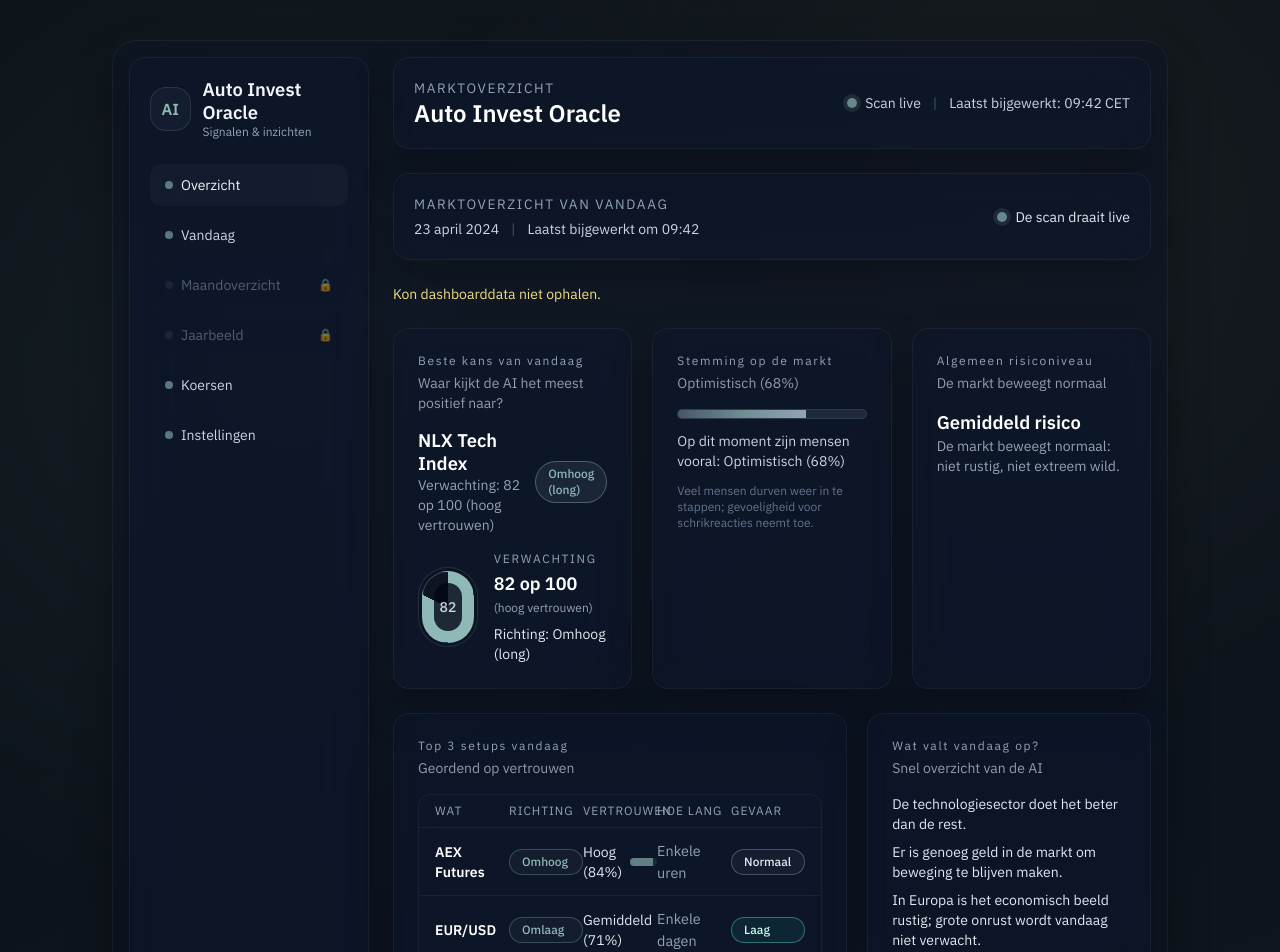
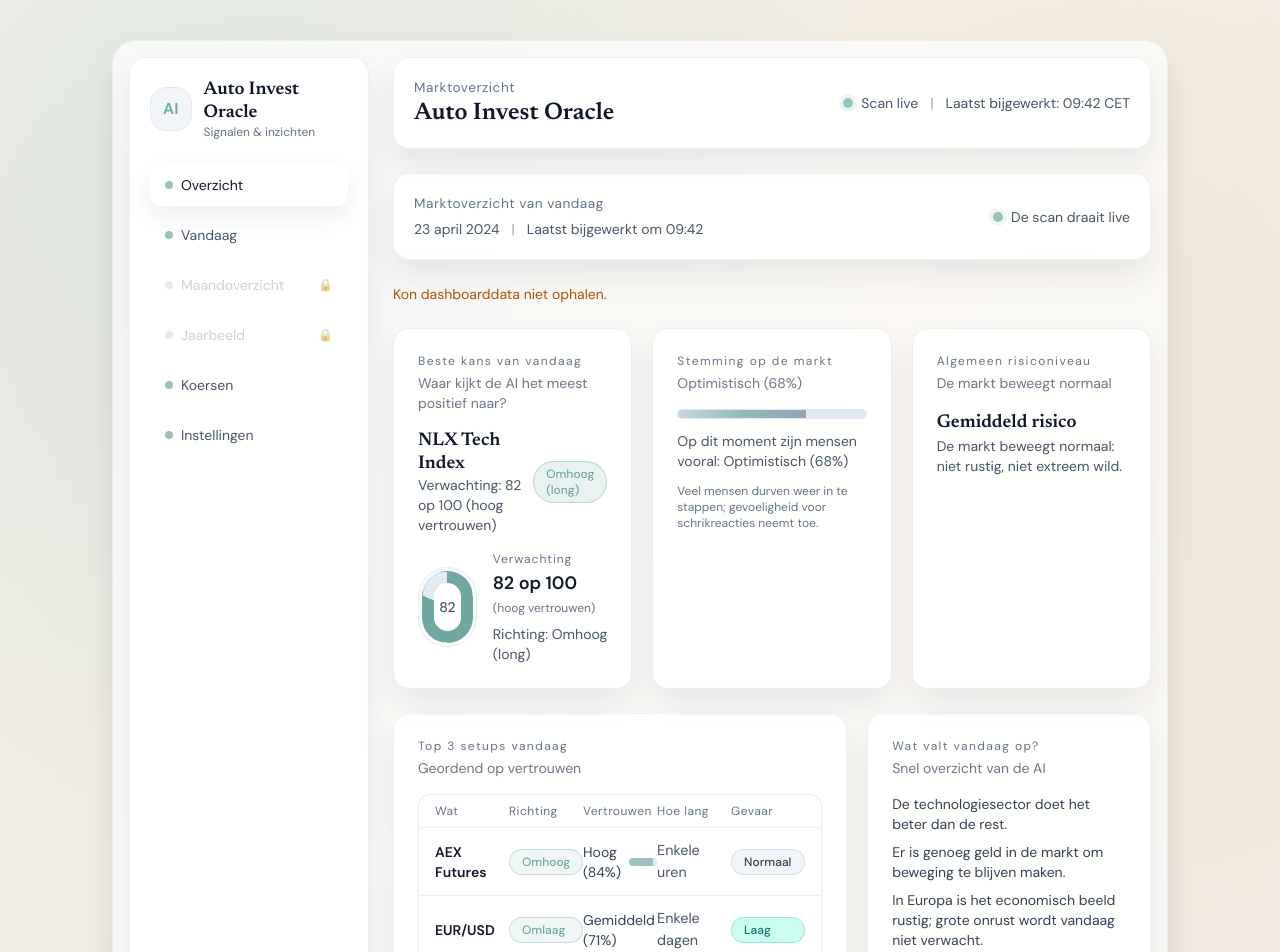
Before and after one commit to marvinvanzanten77-dot/autoinvestoracle, a React (Vite) app: page / in a window 1280 px wide. Shown: the top 952 px of the page. Built offline with nearby package versions, Linux system fonts and the light colour scheme; no server answers.

Commit message:
Shift UI to light playful theme

```diff
--- a/src/components/Sidebar.tsx
+++ b/src/components/Sidebar.tsx
@@ -24,12 +24,12 @@
   return (
     <aside className="glass rounded-2xl p-4 md:p-5 flex flex-col gap-6">
       <div className="flex items-center gap-3">
-        <div className="h-11 w-11 rounded-2xl bg-slate-800/45 border border-white/10 flex items-center justify-center text-primary font-semibold">
+        <div className="h-11 w-11 rounded-2xl bg-slate-100 border border-slate-200 flex items-center justify-center text-primary font-semibold">
           AI
         </div>
         <div>
-          <p className="text-subtitle leading-tight">Auto Invest Oracle</p>
-          <p className="text-xs text-slate-400">Signalen & inzichten</p>
+          <p className="text-subtitle leading-tight text-slate-900 font-serif">Auto Invest Oracle</p>
+          <p className="text-xs text-slate-500">Signalen & inzichten</p>
         </div>
       </div>
 
@@ -41,18 +41,18 @@
             className={({ isActive }) =>
               `relative flex items-center gap-2 rounded-xl px-3.5 py-2.5 text-sm border transition ${
                 item.locked
-                  ? 'opacity-50 pointer-events-none border-transparent bg-slate-900/20 text-slate-400'
+                  ? 'opacity-50 pointer-events-none border-transparent bg-transparent text-slate-400'
                   : isActive
-                    ? 'border-transparent bg-slate-800/40 text-slate-100'
-                    : 'border-transparent bg-transparent text-slate-300 hover:bg-slate-800/40'
+                    ? 'border-transparent bg-white/70 text-slate-900 shadow-[0_10px_24px_rgba(15,23,42,0.08)]'
+                    : 'border-transparent bg-transparent text-slate-600 hover:bg-white/60'
               }`
             }
             end={item.to === '/'}
           >
-            <span className={`h-2 w-2 rounded-full ${item.locked ? 'bg-slate-700/70' : 'bg-primary/60'}`} />
+            <span className={`h-2 w-2 rounded-full ${item.locked ? 'bg-slate-300' : 'bg-primary/70'}`} />
             <span className="flex-1">{item.label}</span>
             {item.locked && (
-              <span className="text-xs text-slate-500">
+              <span className="text-xs text-slate-400">
                 🔒
               </span>
             )}
@@ -60,9 +60,9 @@
         ))}
       </nav>
 
-      <div className="glass rounded-xl p-3 border border-white/10 mt-auto">
-        <p className="text-sm font-semibold text-white">{userName}</p>
-        <p className="text-xs text-slate-400">{badge}</p>
+      <div className="glass rounded-xl p-3 border border-slate-200/70 mt-auto">
+        <p className="text-sm font-semibold text-slate-900">{userName}</p>
+        <p className="text-xs text-slate-500">{badge}</p>
       </div>
     </aside>
   );
--- a/src/components/ui/Card.tsx
+++ b/src/components/ui/Card.tsx
@@ -14,11 +14,11 @@
       {(title || subtitle || icon) && (
         <div className="mb-4 flex items-start justify-between gap-3">
           <div className="space-y-1">
-            {title && <p className="text-xs tracking-[0.14em] text-slate-400">{title}</p>}
-            {subtitle && <p className="text-sm text-slate-300/70">{subtitle}</p>}
+            {title && <p className="text-xs tracking-[0.12em] text-slate-500">{title}</p>}
+            {subtitle && <p className="text-sm text-slate-600/80">{subtitle}</p>}
           </div>
           {icon && (
-            <div className="h-10 w-10 rounded-xl bg-slate-800/40 border border-white/10 flex items-center justify-center text-primary">
+            <div className="h-10 w-10 rounded-xl bg-slate-100 border border-slate-200 flex items-center justify-center text-primary">
               {icon}
             </div>
           )}
--- a/src/index.css
+++ b/src/index.css
@@ -1,24 +1,24 @@
-@import url('https://fonts.googleapis.com/css2?family=IBM+Plex+Sans:wght@400;500;600&family=DM+Sans:wght@400;500;600&display=swap');
+@import url('https://fonts.googleapis.com/css2?family=DM+Sans:wght@400;500;600&family=Newsreader:wght@400;500;600&display=swap');
 
 @tailwind base;
 @tailwind components;
 @tailwind utilities;
 
 :root {
-  color-scheme: dark;
+  color-scheme: light;
 }
 
 body {
-  @apply bg-[#0B1117] text-slate-100 font-display antialiased;
+  @apply bg-[#F6F3ED] text-slate-900 font-display antialiased;
   background-image:
-    radial-gradient(circle at 22% 22%, rgba(143, 185, 182, 0.08), transparent 36%),
-    radial-gradient(circle at 78% 12%, rgba(191, 169, 139, 0.07), transparent 32%),
-    linear-gradient(160deg, #0B1117, #0E151D 68%);
+    radial-gradient(circle at 18% 14%, rgba(111, 168, 161, 0.18), transparent 38%),
+    radial-gradient(circle at 82% 18%, rgba(227, 200, 162, 0.22), transparent 42%),
+    linear-gradient(160deg, #F6F3ED, #EFE9DF 68%);
   min-height: 100vh;
 }
 
 .glass {
-  @apply bg-slate-900/45 border border-white/5 backdrop-blur-xl shadow-[0_18px_40px_rgba(0,0,0,0.25)];
+  @apply bg-white/70 border border-slate-200/70 backdrop-blur-sm shadow-[0_16px_30px_rgba(15,23,42,0.08)];
 }
 
 .pill {
@@ -26,5 +26,5 @@
 }
 
 .text-muted {
-  @apply text-slate-400;
+  @apply text-slate-600;
 }
--- a/src/layouts/AppLayout.tsx
+++ b/src/layouts/AppLayout.tsx
@@ -16,17 +16,17 @@
             <main className="flex flex-col gap-4 md:gap-6">
               <header className="glass rounded-2xl p-4 md:p-5 flex flex-col gap-3 md:flex-row md:items-center md:justify-between">
                 <div>
-                  <p className="text-label uppercase tracking-[0.12em] text-slate-400">Marktoverzicht</p>
-                  <p className="text-title text-white">Auto Invest Oracle</p>
+                  <p className="text-label tracking-[0.04em] text-slate-500">Marktoverzicht</p>
+                  <p className="text-title text-slate-900 font-serif">Auto Invest Oracle</p>
                 </div>
-                <div className="flex items-center gap-3 text-sm text-slate-300">
+                <div className="flex items-center gap-3 text-sm text-slate-600">
                   <span className="flex items-center gap-2">
                     <span className="relative h-2.5 w-2.5">
-                      <span className="absolute inset-0 rounded-full bg-primary/70 shadow-[0_0_0_4px_rgba(143,185,182,0.12)]"></span>
+                      <span className="absolute inset-0 rounded-full bg-primary/70 shadow-[0_0_0_4px_rgba(111,168,161,0.12)]"></span>
                     </span>
                     Scan live
                   </span>
-                  <span className="text-slate-600">|</span>
+                  <span className="text-slate-400">|</span>
                   <span>Laatst bijgewerkt: 09:42 CET</span>
                 </div>
               </header>
--- a/src/pages/Dashboard.tsx
+++ b/src/pages/Dashboard.tsx
@@ -7,16 +7,16 @@
   return (
     <div className="glass rounded-2xl p-4 md:p-5 flex flex-col gap-3 md:flex-row md:items-center md:justify-between">
       <div>
-        <p className="text-label uppercase tracking-[0.12em] text-slate-400">Marktoverzicht van vandaag</p>
-        <div className="mt-1 flex items-center gap-3 text-sm text-slate-300">
+        <p className="text-label tracking-[0.04em] text-slate-500">Marktoverzicht van vandaag</p>
+        <div className="mt-1 flex items-center gap-3 text-sm text-slate-600">
           <span>{date}</span>
-          <span className="text-slate-600">|</span>
+          <span className="text-slate-400">|</span>
           <span>Laatst bijgewerkt om 09:42</span>
         </div>
       </div>
-      <div className="flex items-center gap-2 text-sm text-slate-200">
+      <div className="flex items-center gap-2 text-sm text-slate-600">
         <span className="relative h-2.5 w-2.5">
-          <span className="absolute inset-0 rounded-full bg-primary/70 shadow-[0_0_0_4px_rgba(143,185,182,0.12)]"></span>
+          <span className="absolute inset-0 rounded-full bg-primary/70 shadow-[0_0_0_4px_rgba(111,168,161,0.12)]"></span>
         </span>
         De scan draait live
       </div>
@@ -27,14 +27,14 @@
 function CircleMeter({ value }: { value: number }) {
   return (
     <div className="relative h-20 w-20">
-      <div className="absolute inset-0 rounded-full bg-slate-900/70 border border-slate-700/60 shadow-inner shadow-black/30" />
+      <div className="absolute inset-0 rounded-full bg-white/80 border border-slate-200/80 shadow-inner shadow-black/5" />
       <div
         className="absolute inset-1 rounded-full border border-primary/30"
         style={{
-          background: `conic-gradient(#8FB9B6 ${value}%, rgba(15,23,32,0.65) ${value}%)`
+          background: `conic-gradient(#6FA8A1 ${value}%, rgba(226,232,240,0.9) ${value}%)`
         }}
       />
-      <div className="absolute inset-4 rounded-full bg-slate-950/80 flex items-center justify-center text-slate-300 font-medium">
+      <div className="absolute inset-4 rounded-full bg-white flex items-center justify-center text-slate-600 font-medium">
         <span className="text-sm">{value}</span>
       </div>
     </div>
@@ -46,10 +46,10 @@
     <Card title="Beste kans van vandaag" subtitle="Waar kijkt de AI het meest positief naar?">
       <div className="flex items-center justify-between">
         <div>
-          <p className="text-subtitle text-white leading-tight">{topChance.assetName}</p>
+          <p className="text-subtitle text-slate-900 font-serif leading-tight">{topChance.assetName}</p>
           <p className="text-muted text-sm">Verwachting: {topChance.confidence} op 100 (hoog vertrouwen)</p>
         </div>
-        <span className="pill border border-primary/40 text-primary bg-primary/10">
+        <span className="pill border border-primary/40 text-primary bg-primary/15">
           {topChance.direction === 'up'
             ? 'Omhoog (long)'
             : topChance.direction === 'down'
@@ -60,10 +60,10 @@
       <div className="mt-4 flex items-center gap-4">
         <CircleMeter value={topChance.confidence} />
         <div className="space-y-1">
-          <p className="text-xs uppercase tracking-[0.14em] text-slate-400">Verwachting</p>
-          <p className="text-value text-white">{topChance.confidence} op 100</p>
-          <p className="text-xs text-slate-400">(hoog vertrouwen)</p>
-          <p className="pt-1 text-sm text-slate-200">
+          <p className="text-xs tracking-[0.08em] text-slate-500">Verwachting</p>
+          <p className="text-value text-slate-900">{topChance.confidence} op 100</p>
+          <p className="text-xs text-slate-500">(hoog vertrouwen)</p>
+          <p className="pt-1 text-sm text-slate-600">
             Richting:{' '}
             {topChance.direction === 'up'
               ? 'Omhoog (long)'
@@ -81,13 +81,13 @@
   return (
     <Card title="Stemming op de markt" subtitle="Optimistisch (68%)">
       <div className="space-y-3">
-        <div className="h-2.5 w-full rounded-full bg-slate-800 overflow-hidden border border-slate-700/80">
+        <div className="h-2.5 w-full rounded-full bg-slate-200 overflow-hidden border border-slate-200/80">
           <div
-            className="h-full bg-gradient-to-r from-slate-600 via-primary/70 to-slate-400"
+            className="h-full bg-gradient-to-r from-slate-300 via-primary/70 to-slate-400"
             style={{ width: `${marketSentiment.percentage}%` }}
           />
         </div>
-        <p className="text-sm text-slate-300">
+        <p className="text-sm text-slate-600">
           Op dit moment zijn mensen vooral: {marketSentiment.label} ({marketSentiment.percentage}%)
         </p>
         <p className="text-xs text-slate-500">{marketSentiment.explanation}</p>
@@ -99,7 +99,7 @@
 function RiskLevelCard({ riskLevel }: { riskLevel: DashboardResponse['riskLevel'] }) {
   return (
     <Card title="Algemeen risiconiveau" subtitle="De markt beweegt normaal">
-      <p className="text-subtitle text-white">{riskLevel.label} risico</p>
+      <p className="text-subtitle text-slate-900 font-serif">{riskLevel.label} risico</p>
       <p className="text-muted text-sm">{riskLevel.description}</p>
     </Card>
   );
@@ -108,25 +108,25 @@
 function TopSetupsTable({ setups }: { setups: DashboardResponse['topSetups'] }) {
   return (
     <Card title="Top 3 setups vandaag" subtitle="Geordend op vertrouwen">
-      <div className="overflow-hidden rounded-xl border border-slate-800/70 bg-slate-900/50">
-        <div className="grid grid-cols-5 text-xs uppercase tracking-[0.08em] text-slate-400 border-b border-slate-800/70 px-4 py-2">
+      <div className="overflow-hidden rounded-xl border border-slate-200/80 bg-white/60">
+        <div className="grid grid-cols-5 text-xs tracking-[0.04em] text-slate-500 border-b border-slate-200/70 px-4 py-2">
           <span>Wat</span>
           <span>Richting</span>
           <span>Vertrouwen</span>
           <span>Hoe lang</span>
           <span>Gevaar</span>
         </div>
-        <div className="divide-y divide-slate-800/70">
+        <div className="divide-y divide-slate-200/70">
           {setups.map((row) => {
             const barWidth = `${row.confidence}%`;
             const trustLabel = row.confidence >= 80 ? 'Hoog' : row.confidence >= 65 ? 'Gemiddeld' : 'Laag';
             return (
-              <div key={row.name} className="grid grid-cols-5 items-center px-4 py-3 text-sm text-slate-200 hover:bg-slate-900/40 transition">
-                <span className="font-semibold text-white">{row.name}</span>
-                <span className="pill border border-primary/30 text-primary bg-primary/5">{row.direction}</span>
+              <div key={row.name} className="grid grid-cols-5 items-center px-4 py-3 text-sm text-slate-700 hover:bg-white/60 transition">
+                <span className="font-semibold text-slate-900">{row.name}</span>
+                <span className="pill border border-primary/30 text-primary bg-primary/10">{row.direction}</span>
                 <span className="flex items-center gap-2">
                   {trustLabel} ({row.confidence}%)
-                  <span className="h-2 w-24 rounded-full bg-slate-800 overflow-hidden">
+                  <span className="h-2 w-24 rounded-full bg-slate-200 overflow-hidden">
                     <span className="block h-full bg-primary/60" style={{ width: barWidth }} />
                   </span>
                 </span>
@@ -134,10 +134,10 @@
                 <span
                   className={`pill border ${
                     row.riskLabel === 'Hoog'
-                      ? 'border-amber-300/40 text-amber-100 bg-amber-500/10'
+                      ? 'border-amber-300/60 text-amber-700 bg-amber-100'
                       : row.riskLabel === 'Normaal'
-                      ? 'border-slate-400/40 text-slate-200 bg-slate-500/10'
-                      : 'border-teal-300/40 text-teal-100 bg-teal-500/10'
+                      ? 'border-slate-300/70 text-slate-700 bg-slate-100'
+                      : 'border-teal-300/60 text-teal-700 bg-teal-100'
                   }`}
                 >
                   {row.riskLabel}
@@ -154,7 +154,7 @@
 function SummaryCard({ summary }: { summary: DashboardResponse['dailySummary'] }) {
   return (
     <Card title="Wat valt vandaag op?" subtitle="Snel overzicht van de AI">
-      <div className="space-y-2 text-sm text-slate-200">
+      <div className="space-y-2 text-sm text-slate-700">
         {summary.map((line) => (
           <p key={line}>{line}</p>
         ))}
@@ -166,10 +166,10 @@
 function WarningsCard({ warnings }: { warnings: DashboardResponse['warnings'] }) {
   return (
     <Card title="Let vandaag extra op:" subtitle="Waarschuwingen">
-      <ul className="space-y-3 text-sm text-slate-200">
+      <ul className="space-y-3 text-sm text-slate-700">
         {warnings.map((warn) => (
           <li key={warn} className="flex items-start gap-3">
-            <span className="mt-1 h-2.5 w-2.5 rounded-full bg-amber-300/80 shadow-[0_0_0_1px_rgba(255,255,255,0.06)]" />
+            <span className="mt-1 h-2.5 w-2.5 rounded-full bg-amber-300/80 shadow-[0_0_0_1px_rgba(148,163,184,0.25)]" />
             <span>{warn}</span>
           </li>
         ))}
@@ -181,8 +181,8 @@
 function RiskProfileCard({ profile }: { profile: DashboardResponse['userRiskProfile'] }) {
   return (
     <Card title="Jouw manier van investeren" subtitle="Gebalanceerd profiel">
-      <p className="text-subtitle text-white">{profile.label}</p>
-      <p className="text-sm text-slate-300 mt-1">{profile.description}</p>
+      <p className="text-subtitle text-slate-900 font-serif">{profile.label}</p>
+      <p className="text-sm text-slate-600 mt-1">{profile.description}</p>
       <p className="text-xs text-slate-500 mt-2">Je spreidt automatisch en vermijdt grote gokposities.</p>
     </Card>
   );
@@ -228,10 +228,10 @@
       <DashboardHeader date={payload.currentDate} />
 
       {isLoading ? (
-        <div className="text-sm text-slate-400">Data laden...</div>
+        <div className="text-sm text-slate-500">Data laden...</div>
       ) : (
         <>
-          {error && <div className="text-sm text-amber-200">{error}</div>}
+          {error && <div className="text-sm text-amber-700">{error}</div>}
 
           <div className="grid gap-4 md:gap-5 md:grid-cols-3">
             <TopChanceCard topChance={payload.topChance} />
--- a/src/pages/MonthOverview.tsx
+++ b/src/pages/MonthOverview.tsx
@@ -4,7 +4,7 @@
   return (
     <div className="grid gap-4">
       <Card title="Maandoverzicht" subtitle="Locked">
-        <p className="text-sm text-slate-300">
+        <p className="text-sm text-slate-600">
           Deze sectie is nog vergrendeld. Hier komt straks het maandoverzicht met trends, volatiliteit en performance.
         </p>
       </Card>
--- a/src/pages/YearView.tsx
+++ b/src/pages/YearView.tsx
@@ -4,7 +4,7 @@
   return (
     <div className="grid gap-4">
       <Card title="Jaarbeeld" subtitle="Locked">
-        <p className="text-sm text-slate-300">
+        <p className="text-sm text-slate-600">
           Deze sectie is nog vergrendeld. Hier komt straks het jaarbeeld met long-term performance, risico en rotaties.
         </p>
       </Card>
--- a/tailwind.config.cjs
+++ b/tailwind.config.cjs
@@ -4,21 +4,22 @@
   theme: {
     extend: {
       colors: {
-        primary: '#8FB9B6',
-        accent: '#BFA98B',
+        primary: '#6FA8A1',
+        accent: '#E3C8A2',
         bg: {
-          DEFAULT: '#0B1117',
-          dark: '#0F1720'
+          DEFAULT: '#F6F3ED',
+          dark: '#EFE9DF'
         },
-        card: '#111827'
+        card: '#F9F7F2'
       },
       fontFamily: {
-        display: ['"IBM Plex Sans"', '"DM Sans"', 'sans-serif']
+        display: ['"DM Sans"', 'system-ui', 'sans-serif'],
+        serif: ['"Newsreader"', 'serif']
       },
       fontSize: {
         title: ['1.5rem', { lineHeight: '1.25', fontWeight: '600' }],
         subtitle: ['1.15rem', { lineHeight: '1.5', fontWeight: '600' }],
-        label: ['0.85rem', { letterSpacing: '0.04em', textTransform: 'uppercase' }],
+        label: ['0.85rem', { letterSpacing: '0.02em' }],
         value: ['1.125rem', { lineHeight: '1.4', fontWeight: '600' }],
         muted: ['0.9rem', { lineHeight: '1.5', color: 'rgba(255,255,255,0.7)' }]
       },
```
Also changed, not shown: src/pages/Charts.tsx (+18 -18 lines), src/pages/Settings.tsx (+10 -10 lines), src/pages/Today.tsx (+9 -9 lines).
